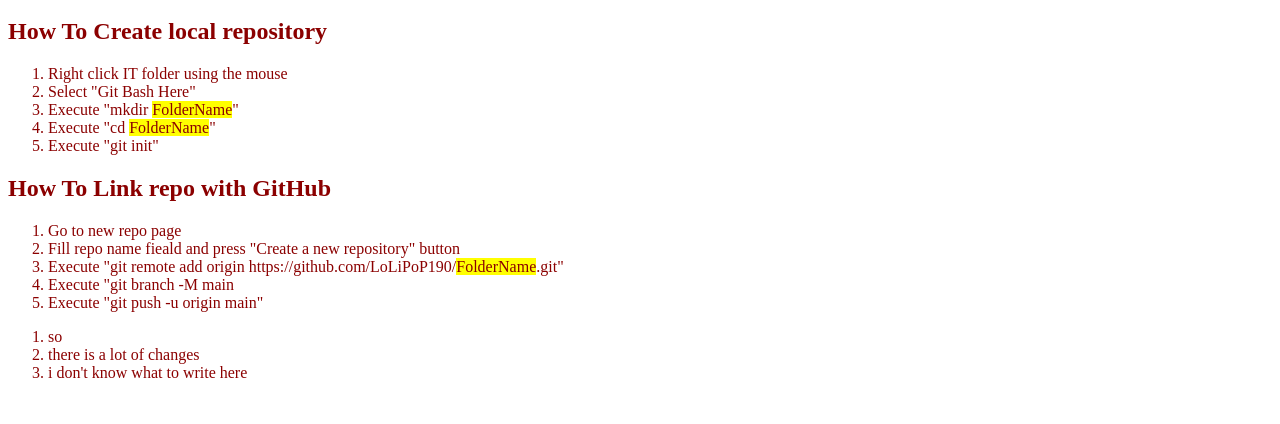
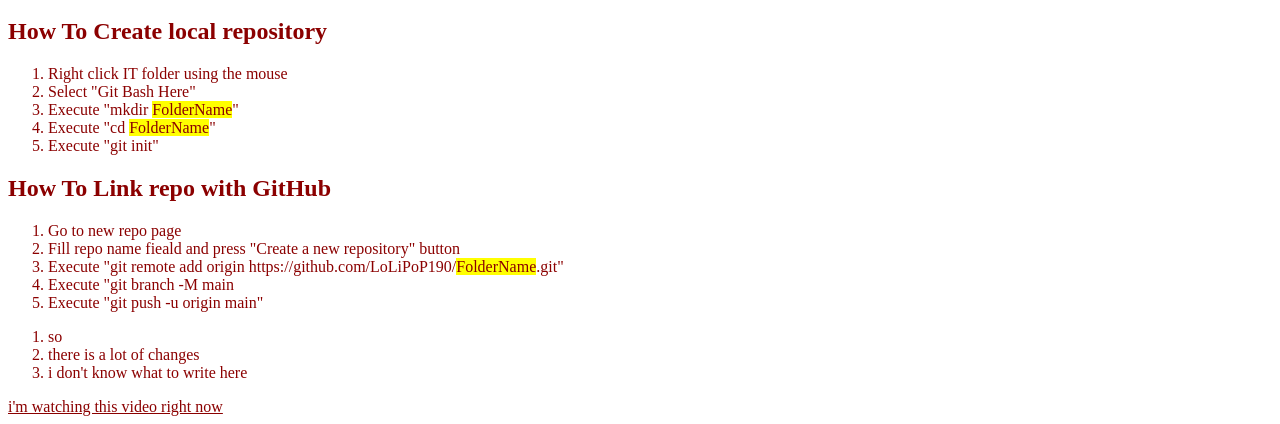
Before and after one commit to LoLiPoP190/11.11.22, a plain HTML site: page index.html in a window 1280 px wide. Shown: the part 580-1004 px from the top of the page. Before the commit the page ends 978 px from the top, so only its background shows below. Drawn offline with Linux system fonts and the light colour scheme.

Commit message:
new link

```diff
--- a/index.html
+++ b/index.html
@@ -28,5 +28,6 @@
       <li>there is a lot of changes</li>
       <li>i don't know what to write here</li>
     </ol>
+    <a href="https://www.youtube.com/watch?v=z-P1WISmhFk&t=1914s">i'm watching this video right now </a>
   </body>
 </html>
```
